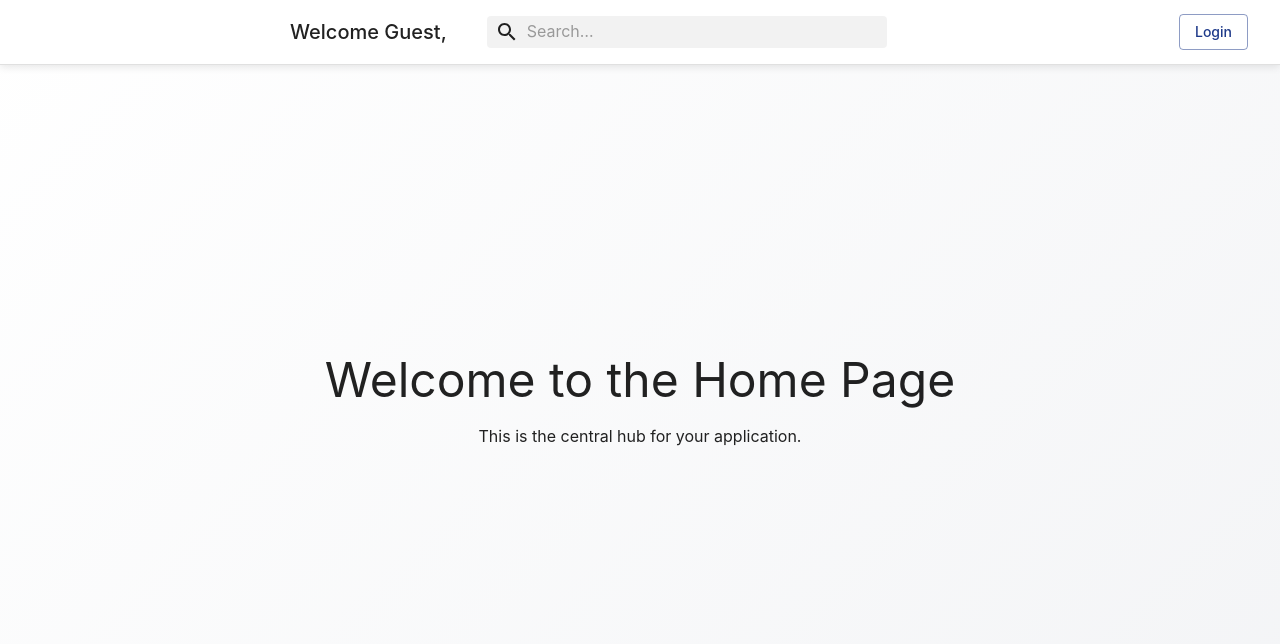
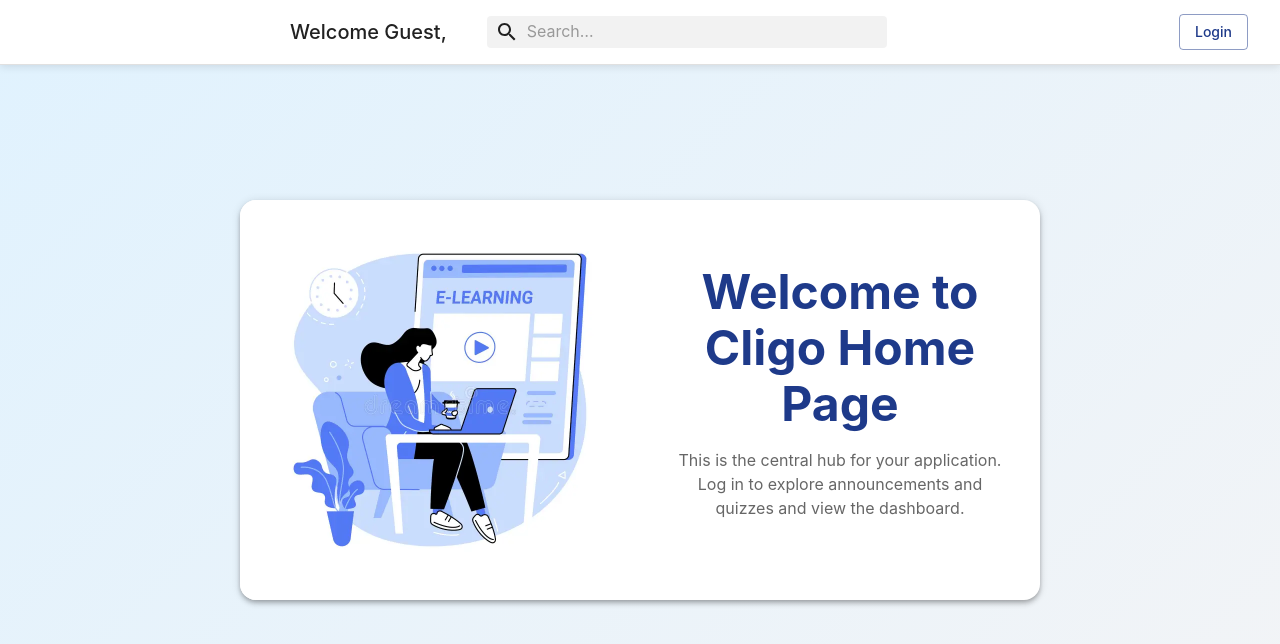
Before and after one commit to Esraa-mohamed1/Anyware-Elearning-ReactDash, a React (Create React App) app: page / in a window 1280 px wide. Shown: the top 644 px of the page. Built offline with nearby package versions, Linux system fonts and the light colour scheme; no server answers.

Commit message:
enhanced the style of the home page

```diff
--- a/src/features/home/HomePage.tsx
+++ b/src/features/home/HomePage.tsx
@@ -1,8 +1,14 @@
 import React from 'react';
-import { Box, Typography } from '@mui/material';
+import { Box, Typography, Card, CardContent, Button } from '@mui/material';
 import Header from '../../components/layout/Header';
+import homeImg from '../../assets/elaernn.png'; // استدعاء الصورة
+import { useNavigate } from 'react-router-dom';
 
 const HomePage: React.FC = () => {
+  const navigate = useNavigate();
+
+
+
   return (
     <>
       <Header />
@@ -10,20 +16,59 @@ const HomePage: React.FC = () => {
         sx={{
           minHeight: '100vh',
           display: 'flex',
-          flexDirection: 'column',
           justifyContent: 'center',
           alignItems: 'center',
-          textAlign: 'center',
-          background: 'linear-gradient(135deg, #ffffff 0%, #f3f4f6 100%)',
-          padding: '16px',
+          background: 'linear-gradient(135deg, #e0f2fe 0%, #f3f4f6 100%)',
+          padding: 2,
         }}
       >
-        <Typography variant="h3" sx={{ mb: 2 }}>
-          Welcome to the Home Page
-        </Typography>
-        <Typography variant="body1">
-          This is the central hub for your application.
-        </Typography>
+        <Card
+          sx={{
+            maxWidth: 800,
+            width: '100%',
+            display: 'flex',
+            flexDirection: { xs: 'column', md: 'row' },
+            boxShadow: 4,
+            borderRadius: 4,
+            overflow: 'hidden',
+          }}
+        >
+          {/* الصورة */}
+          <Box
+            component="img"
+            src={homeImg}
+            alt="Home Illustration"
+            sx={{
+              width: { xs: '100%', md: '50%' },
+              objectFit: 'cover',
+            }}
+          />
+
+          {/* المحتوى */}
+          <CardContent
+            sx={{
+              flex: 1,
+              display: 'flex',
+              flexDirection: 'column',
+              justifyContent: 'center',
+              alignItems: 'center',
+              textAlign: 'center',
+              p: 4,
+            }}
+          >
+            <Typography
+              variant="h3"
+              sx={{ mb: 2, fontWeight: 'bold', color: 'primary.main' }}
+            >
+              Welcome to Cligo Home Page
+            </Typography>
+            <Typography variant="body1" sx={{ mb: 3, color: 'text.secondary' }}>
+              This is the central hub for your application. Log in to explore
+              announcements and quizzes and view the dashboard.
+            </Typography>
+
+          </CardContent>
+        </Card>
       </Box>
     </>
   );
```
Also changed, not shown: src/assets/elaern.png (added), src/assets/elaernn.png (added).
